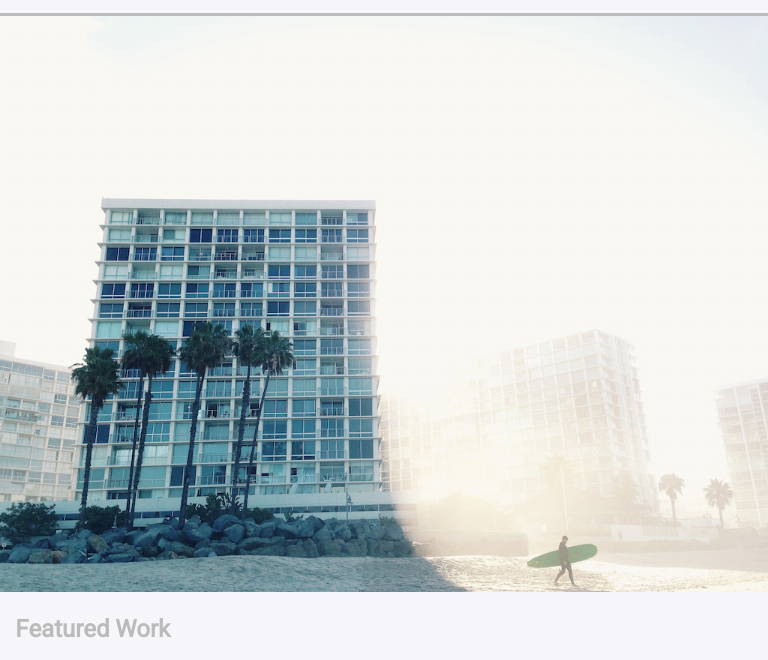
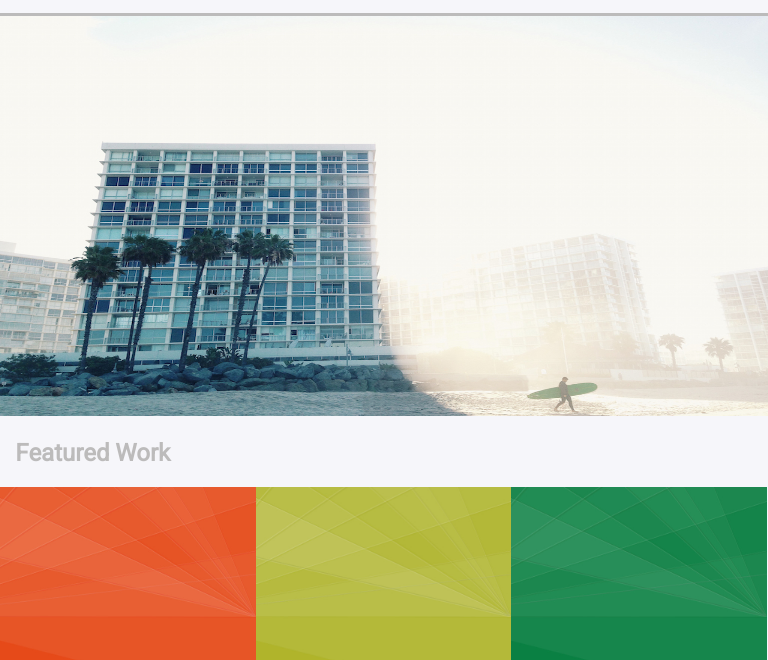
Before and after one commit to nluo/udacity-project1, a website: page index.html in a window 768 px wide. Shown: the part 97-757 px from the top of the page. Drawn offline with Linux system fonts and the light colour scheme.

Commit message:
Initialised npm and fixed errors in style.css

```diff
--- a/style.css
+++ b/style.css
@@ -115,7 +115,7 @@ body{
 		width: 33.3%;
 	}
 
-	..box-img {
+	.box-img {
 		height: 50vh;
 	}
 }
```
Also changed, not shown: package.json (added, +22 -0 lines).
